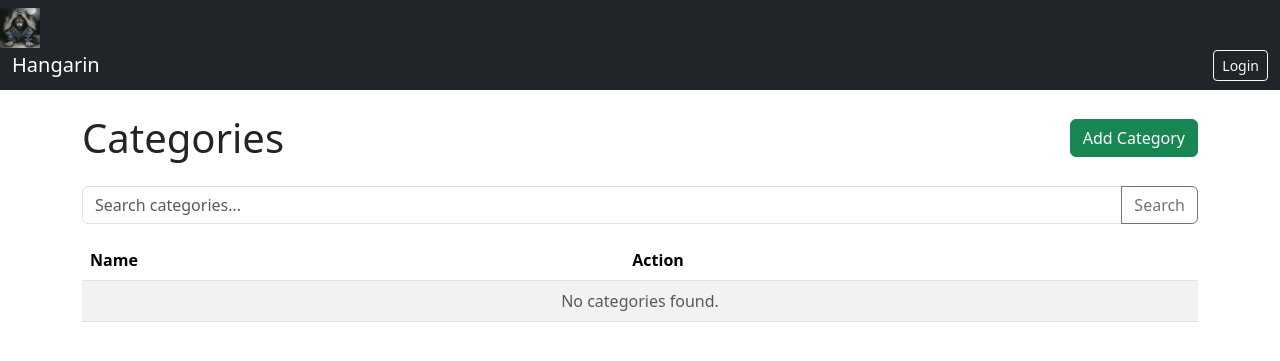
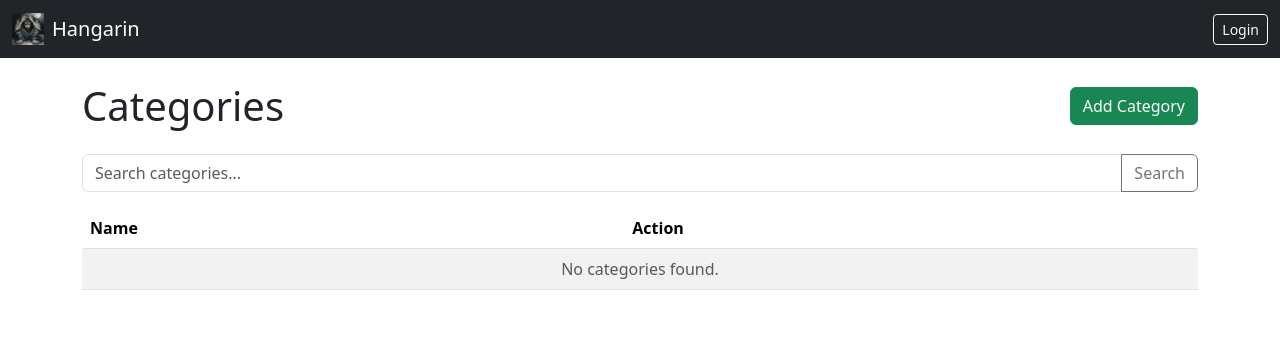
Before and after one commit to AllanDexter14/Hangarin, a Django app: template templates/category_list.html in a window 1280 px wide. Shown: the top 361 px of the page. Run offline with Django 3.2, Linux system fonts and the light colour scheme; the template is opened without the code that fills it, so the values that code supplies are empty; some libraries are stand-ins or nearby versions.

Commit message:
bug fixes 1.5

```diff
--- a/templates/base.html
+++ b/templates/base.html
@@ -9,14 +9,17 @@
         href="https://cdn.jsdelivr.net/npm/bootstrap@5.3.3/dist/css/bootstrap.min.css"
         rel="stylesheet">
         {% progressive_web_app_meta %}
+        <link rel="icon" type="image/png" href="{% static 'images/icons/icon-192x192.png' %}">
+</head>
 </head>
 <body>
 
     <nav class="navbar navbar-dark bg-dark">
-    <img src="{% static 'images/icons/icon-192x192.png' %}" alt="Hangarin logo" height="40">
     <div class="container-fluid">
-        <span class="navbar-brand mb-0 h1">Hangarin</span>
-
+         <a class="navbar-brand mb-0 h1 d-flex align-items-center" href="{% url 'home' %}">
+            <img src="{% static 'images/icons/icon-192x192.png' %}" alt="Hangarin logo" height="32" class="me-2">
+            Hangarin
+        </a>
         {% if user.is_authenticated %}
         <div class="me-auto ms-4">
             <a href="{% url 'home' %}" class="text-white text-decoration-none me-3">Tasks</a>
```
